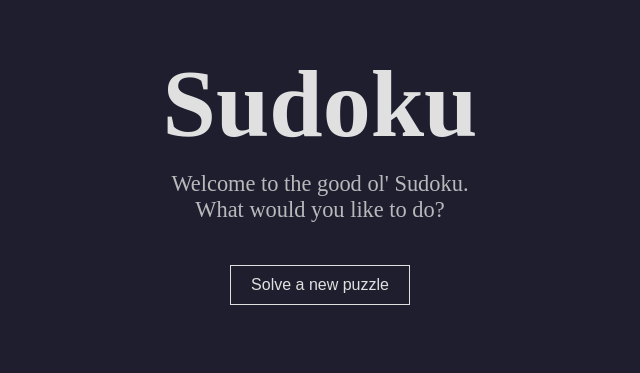
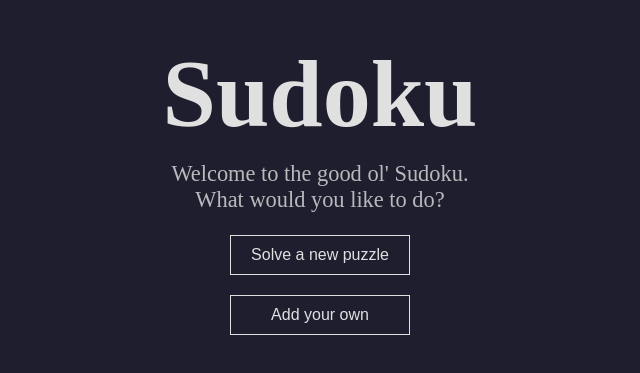
Before and after one commit to YahyaNashar22/NavyBits_Sudoku, a React (Vite) app: page / in a window 1280 px wide. Shown: the part 229-602 px from the top of the page, without its empty margins (320-960 px from the left). Built offline with nearby package versions, Linux system fonts and the light colour scheme.

Commit message:
refactored selection menu to a seperate component for better readabilty and logic handling

```diff
--- a/src/App.css
+++ b/src/App.css
@@ -66,6 +66,12 @@ body {
 .menu_item {
   padding: 10px;
   transition: 0.3s ease-in-out;
+  text-align: center;
+}
+
+.menu_item button {
+  width: 100%;
+  margin: 0;
 }
 
 .menu_item:hover {
@@ -143,7 +149,6 @@ body {
   background-color: transparent;
   border: 1px solid var(--primary);
   padding: 10px 20px;
-  margin: 20px;
   text-align: center;
   cursor: pointer;
   color: var(--primary);
@@ -151,6 +156,7 @@ body {
   transition: 0.3s ease-in;
   font-size: 1rem;
   font-weight: 500;
+  margin: 20px;
 }
 
 .btn:active {
--- a/src/components/DifficultiesList.tsx
+++ b/src/components/DifficultiesList.tsx
@@ -17,7 +17,7 @@ const DifficultiesList = ({
   };
   return (
     <div className="difficulty_menu">
-      <h3>Select Difficulty</h3>
+      <h2>Select Difficulty</h2>
       <ul className="difficulty_list">
         <li
           className="difficulty_option"
--- /dev/null
+++ b/src/components/SelectionMenu.tsx
@@ -0,0 +1,23 @@
+const SelectionMenu = ({
+  setShowDifficulties,
+}: {
+  setShowDifficulties: (bool: boolean) => void;
+}) => {
+  return (
+    <ul className="selection_menu">
+      <li className="menu_item">
+        <button className="btn" onClick={() => setShowDifficulties(true)}>
+          Solve a new puzzle
+        </button>
+      </li>
+
+      <li className="menu_item">
+        <button className="btn" onClick={() => {}}>
+          Add your own
+        </button>
+      </li>
+    </ul>
+  );
+};
+
+export default SelectionMenu;
--- a/src/pages/Home.tsx
+++ b/src/pages/Home.tsx
@@ -1,5 +1,6 @@
 import { useState } from "react";
 import DifficultiesList from "../components/DifficultiesList";
+import SelectionMenu from "../components/SelectionMenu";
 
 const Home = () => {
   const [showDifficulties, setShowDifficulties] = useState<boolean>(false);
@@ -13,17 +14,10 @@ const Home = () => {
         What would you like to do?
       </p>
 
-      <ul className="selection_menu">
-        <li className="menu_item">
-          <button
-            className="btn"
-            onClick={() => setShowDifficulties(true)}
-            disabled={showDifficulties}
-          >
-            Solve a new puzzle
-          </button>
-        </li>
-      </ul>
+      {!showDifficulties && (
+        <SelectionMenu setShowDifficulties={setShowDifficulties} />
+      )}
+
       {showDifficulties && (
         <DifficultiesList setShowDifficulties={setShowDifficulties} />
       )}
```
